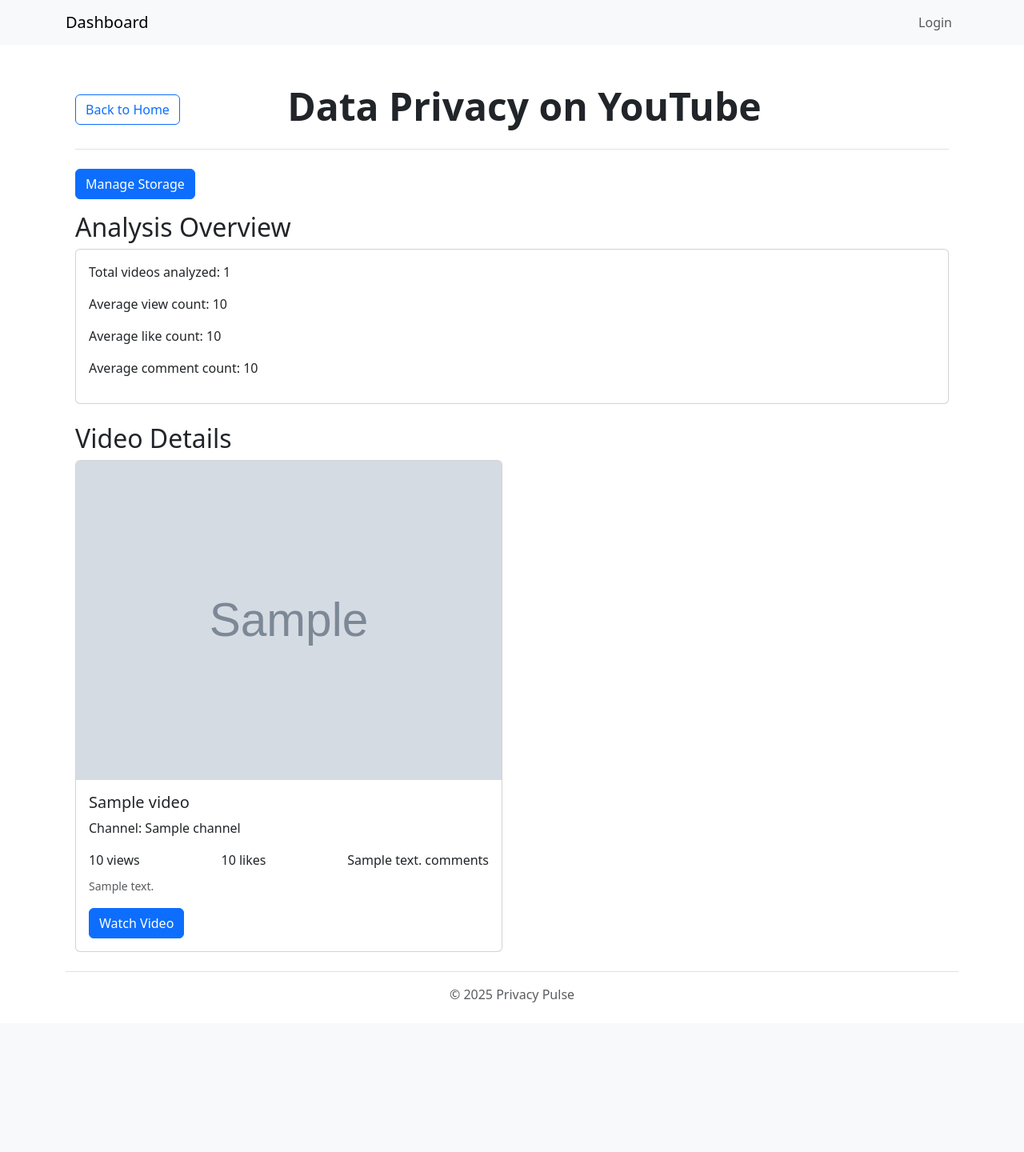
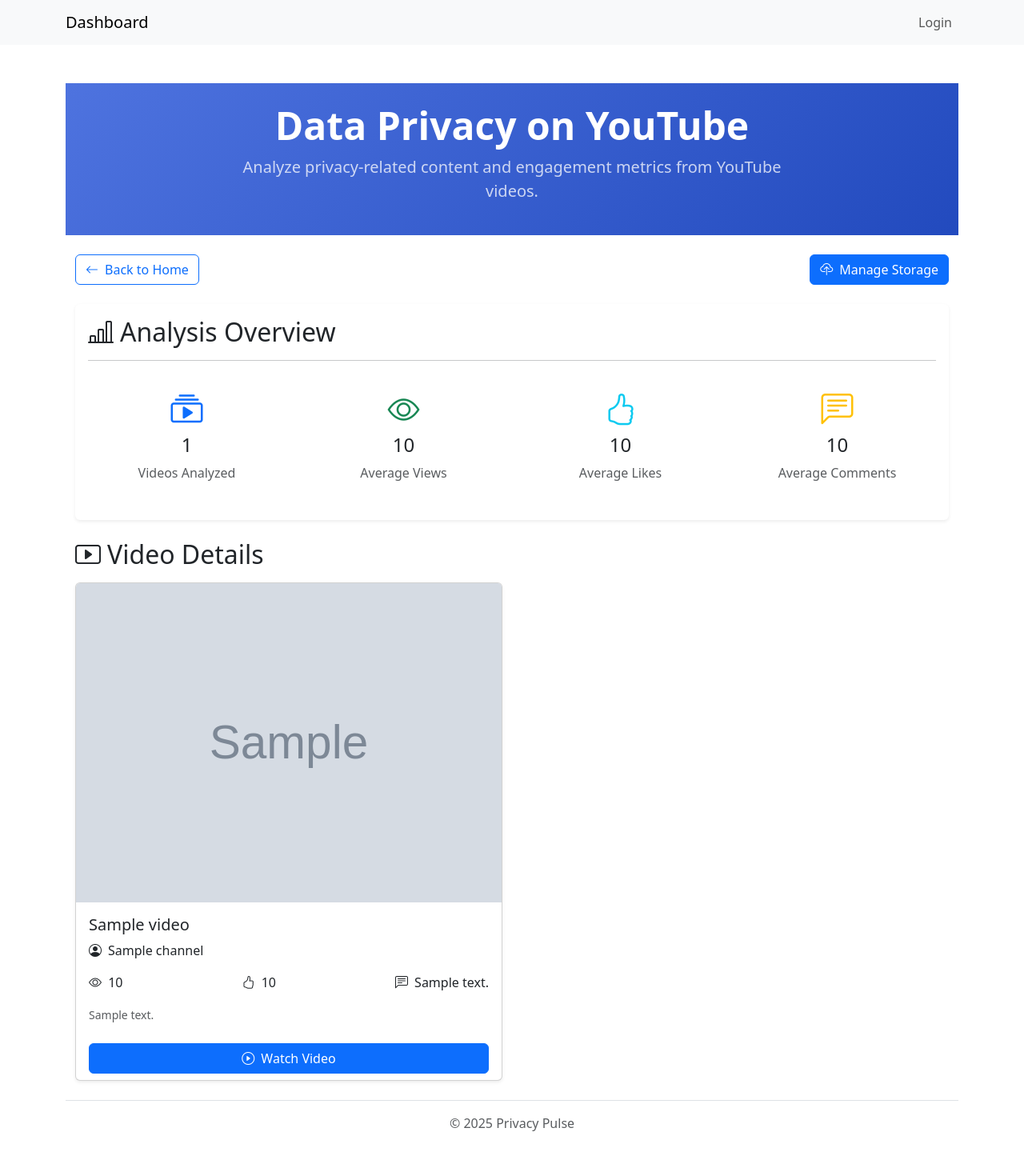
Before and after one commit to OlsonTyler0/388-code, a Flask app: template src/templates/youtube_privacy.html in a window 1280 px wide. Shown: the whole page at 80% size. Before the commit the page ends 1253 px from the top, so only its background shows below. Run offline with Flask 3, Linux system fonts and the light colour scheme; the template is opened without the code that fills it: most values are stand-ins (such as "Sample title", 1, 10 or a date in 2020); grey boxes marked "Sample" are stand-in pictures; some libraries are stand-ins or nearby versions.

Commit message:
updated html

```diff
--- a/src/templates/youtube_privacy.html
+++ b/src/templates/youtube_privacy.html
@@ -3,54 +3,96 @@
 {% block title %}YouTube Videos on Data Privacy{% endblock %}
 
 {% block content %}
+<!-- Hero Section -->
+<div class="hero-section bg-gradient-primary text-white px-4 py-4 mb-4">
     <div class="container">
-<header class="pb-3 mb-4 border-bottom">
-    <div class="d-flex justify-content-between align-items-center">
-        <a href="{{ url_for('main.homepage') }}" class="btn btn-outline-primary">Back to Home</a>
-        <h1 class="display-5 fw-bold text-center">Data Privacy on YouTube</h1>
-        <div style="width: 100px;"></div> <!-- Empty div for centering -->
+        <div class="row align-items-center">
+            <div class="col-lg-8 mx-auto text-center">
+                <h1 class="display-5 fw-bold">Data Privacy on YouTube</h1>
+                <p class="lead opacity-75">
+                    Analyze privacy-related content and engagement metrics from YouTube videos.
+                </p>
             </div>
-</header>
-
-    <a href="{{ url_for('storage.storage_manager') }}" class="btn btn-primary mb-3">
-        Manage Storage
-    </a>
-
-{% if error %}
-<div class="alert alert-danger" role="alert">
-    {{ error }}
-</div>
-{% else %}
-<div class="mb-4">
-    <h2>Analysis Overview</h2>
-    <div class="card">
-        <div class="card-body">
-            <p>Total videos analyzed: {{ videos|length }}</p>
-            <p>Average view count: {{ average_views }}</p>
-            <p>Average like count: {{ average_likes }}</p>
-            <p>Average comment count: {{ average_comments }}</p>
         </div>
     </div>
 </div>
 
-<h2>Video Details</h2>
+<div class="container">
+    <div class="d-flex justify-content-between align-items-center mb-4">
+        <a href="{{ url_for('main.homepage') }}" class="btn btn-outline-primary">
+            <i class="bi bi-arrow-left me-2"></i>Back to Home
+        </a>
+        <a href="{{ url_for('storage.storage_manager') }}" class="btn btn-primary">
+            <i class="bi bi-cloud-upload me-2"></i>Manage Storage
+        </a>
+    </div>
+
+    {% if error %}
+    <div class="alert alert-danger" role="alert">
+        <i class="bi bi-exclamation-triangle me-2"></i>{{ error }}
+    </div>
+    {% else %}
+    <!-- Analysis Overview Card -->
+    <div class="card shadow-sm mb-4 border-0">
+        <div class="card-body">
+            <h2 class="card-title"><i class="bi bi-bar-chart-line me-2"></i>Analysis Overview</h2>
+            <hr>
+            <div class="row text-center">
+                <div class="col-md-3">
+                    <div class="stat-box">
+                        <i class="bi bi-collection-play text-primary mb-2 fs-1"></i>
+                        <h4>{{ videos|length }}</h4>
+                        <p class="text-muted">Videos Analyzed</p>
+                    </div>
+                </div>
+                <div class="col-md-3">
+                    <div class="stat-box">
+                        <i class="bi bi-eye text-success mb-2 fs-1"></i>
+                        <h4>{{ average_views }}</h4>
+                        <p class="text-muted">Average Views</p>
+                    </div>
+                </div>
+                <div class="col-md-3">
+                    <div class="stat-box">
+                        <i class="bi bi-hand-thumbs-up text-info mb-2 fs-1"></i>
+                        <h4>{{ average_likes }}</h4>
+                        <p class="text-muted">Average Likes</p>
+                    </div>
+                </div>
+                <div class="col-md-3">
+                    <div class="stat-box">
+                        <i class="bi bi-chat-left-text text-warning mb-2 fs-1"></i>
+                        <h4>{{ average_comments }}</h4>
+                        <p class="text-muted">Average Comments</p>
+                    </div>
+                </div>
+            </div>
+        </div>
+    </div>
+
+    <!-- Video Details -->
+    <h2 class="mb-3"><i class="bi bi-play-btn me-2"></i>Video Details</h2>
     <div class="row row-cols-1 row-cols-md-2 g-4">
         {% for video in videos %}
         <div class="col">
-        <div class="card h-100">
+            <div class="card h-100 shadow-sm hover-card">
                 <img src="{{ video.thumbnail }}" class="card-img-top" alt="{{ video.title }}">
                 <div class="card-body">
-                <h5 class="card-title">{{ video.title }}</h5>
-                <p class="card-text">Channel: {{ video.channel }}</p>
-                <div class="d-flex justify-content-between">
-                    <span>{{ video.views }} views</span>
-                    <span>{{ video.likes }} likes</span>
-                    <span>{{ video.comments }} comments</span>
+                    <h5 class="card-title text-truncate">{{ video.title }}</h5>
+                    <p class="card-text"><i class="bi bi-person-circle me-2"></i>{{ video.channel }}</p>
+                    <div class="d-flex justify-content-between mb-3">
+                        <span><i class="bi bi-eye me-1"></i> {{ video.views }}</span>
+                        <span><i class="bi bi-hand-thumbs-up me-1"></i> {{ video.likes }}</span>
+                        <span><i class="bi bi-chat-left-text me-1"></i> {{ video.comments }}</span>
                     </div>
-                <p class="card-text mt-2">
+                    <p class="card-text">
                         <small class="text-muted">{{ video.description|truncate(100) }}</small>
                     </p>
-                <a href="{{ video.url }}" target="_blank" class="btn btn-primary">Watch Video</a>
+                </div>
+                <div class="card-footer bg-transparent">
+                    <a href="{{ video.url }}" target="_blank" class="btn btn-primary w-100">
+                        <i class="bi bi-play-circle me-2"></i>Watch Video
+                    </a>
                 </div>
             </div>
         </div>
@@ -59,3 +101,37 @@
     {% endif %}
 </div>
 {% endblock %}
+
+{% block styles %}
+<!-- Bootstrap Icons -->
+<link rel="stylesheet" href="https://cdn.jsdelivr.net/npm/bootstrap-icons@1.7.2/font/bootstrap-icons.css">
+
+<!-- Custom CSS -->
+<style>
+    .bg-gradient-primary {
+        background: linear-gradient(135deg, #4e73df 0%, #224abe 100%);
+    }
+
+    .hover-card {
+        transition: transform 0.2s ease-in-out;
+    }
+
+    .hover-card:hover {
+        transform: translateY(-5px);
+    }
+
+    .stat-box {
+        padding: 15px;
+        border-radius: 8px;
+        transition: all 0.3s ease;
+    }
+
+    .stat-box:hover {
+        background-color: rgba(0, 0, 0, 0.03);
+    }
+
+    .card-footer {
+        border-top: none;
+    }
+</style>
+{% endblock %}
```
Lines whose indentation alone changed are shown as unchanged.
